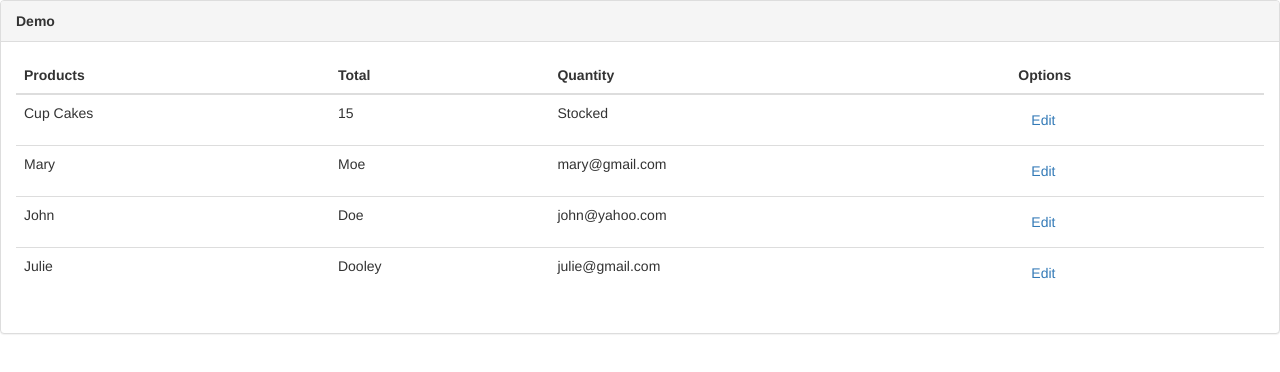
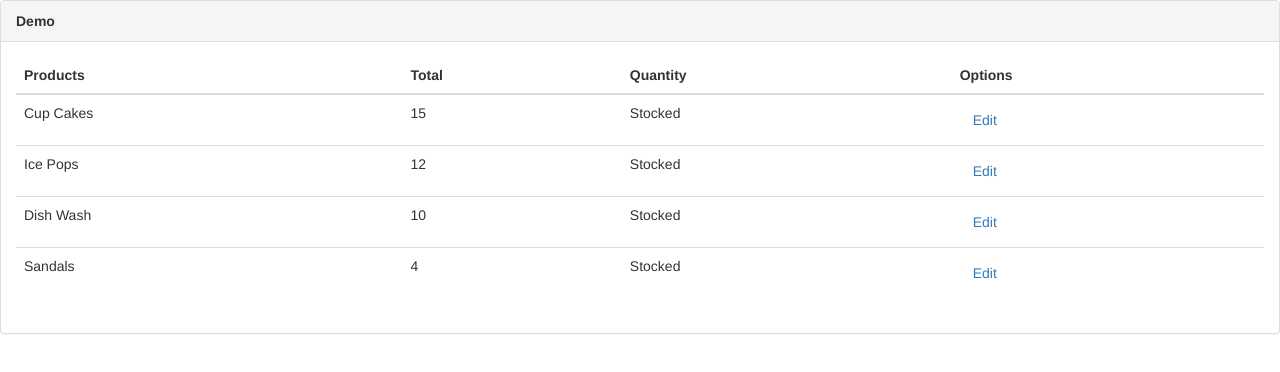
Before and after one commit to NotJackSparrow/SE-Project, a plain HTML site: page HTML/INV.html in a window 1280 px wide. Drawn offline with nearby package versions, Linux system fonts and the light colour scheme.

Commit message:
Add files via upload

```diff
--- a/HTML/INV.html
+++ b/HTML/INV.html
@@ -16,9 +16,9 @@ $(document).ready(function($)
 	var ajax_data =
 	[
 		{pname:"Cup Cakes", Quantity:"15", Status:"Stocked"},
-		{pname:"Mary", Quantity:"Moe", Status:"mary@gmail.com"},
-		{pname:"John", Quantity:"Doe", Status:"john@yahoo.com"},
-		{pname:"Julie", Quantity:"Dooley", Status:"julie@gmail.com"},
+		{pname:"Ice Pops", Quantity:"12", Status:"Stocked"},
+		{pname:"Dish Wash", Quantity:"10", Status:"Stocked"},
+		{pname:"Sandals", Quantity:"4", Status:"Stocked"},
 	]
 
 
```
